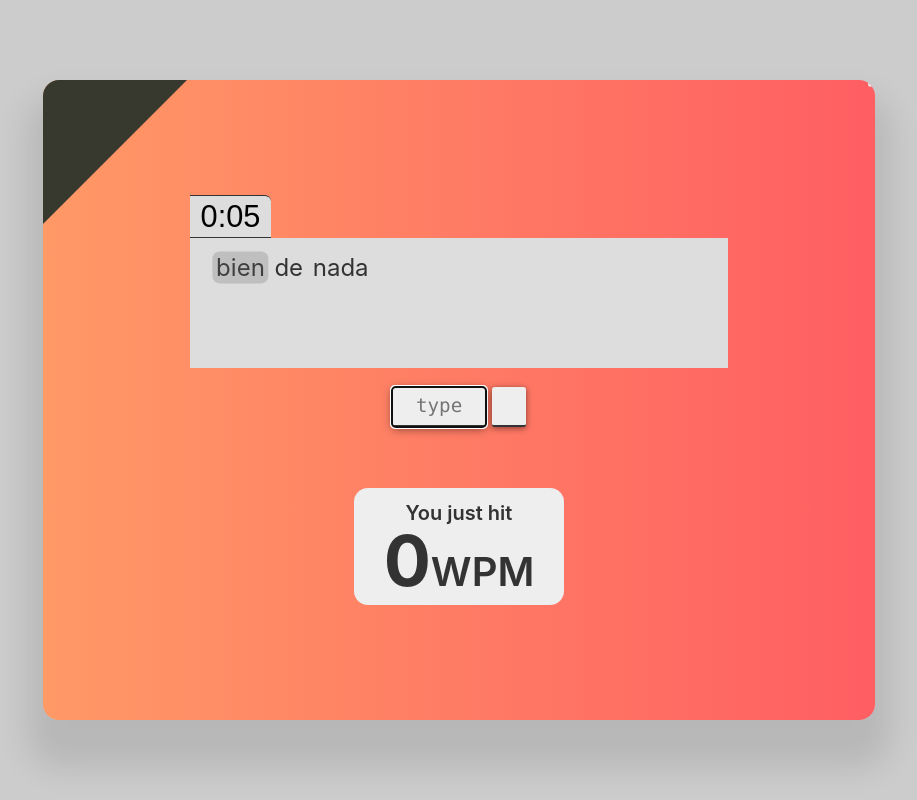
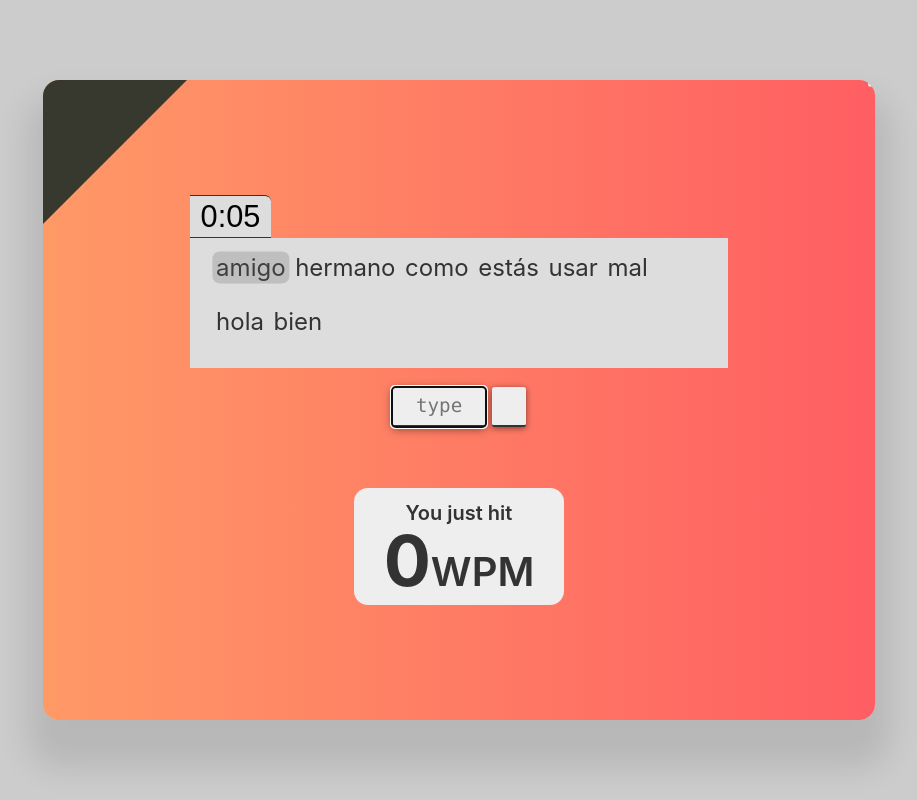
Before and after one commit to BryanFonseca/touch-type-react, a React (Create React App) app: page / in a window 1280 px wide. Shown: the whole page, without its empty margins (181-1098 px from the left). Built offline with nearby package versions, Linux system fonts and the light colour scheme.

Commit message:
Add initial words shuffling

```diff
--- a/src/App.js
+++ b/src/App.js
@@ -2,8 +2,24 @@ import { useState } from "react";
 import Score from "./components/Score";
 import TouchTyper from "./components/TouchTyper";
 
+function shuffle(array) {
+    for (let i = 0; i < array.length; i++) {
+        const element = array[i];
+        const randomIndex = Math.floor(Math.random() * array.length);
+        const randomElement = array[randomIndex];
+        array[i] = randomElement;
+        array[randomIndex] = element;
+    }
+    // shallow copy is good enough for this
+    return [...array];
+}
+
+const wordsDB = ['hola', 'bien', 'mal', 'como', 'estás', 'amigo', 'hermano', 'usar'];
+
 function App() {
     const [lastHighScore, setLastHighScore] = useState(0);
+    const [words, setWords] = useState(shuffle(wordsDB));
+
     return (
         <main className="app-container">
             {/* corner-github */}
@@ -23,7 +39,11 @@ function App() {
                 </button>
             </div>
 
-            <TouchTyper onFinish={setLastHighScore} />
+            <TouchTyper
+                words={words}
+                onReset={() => setWords(shuffle(wordsDB))}
+                onFinish={setLastHighScore}
+            />
             <Score scored={lastHighScore} />
         </main>
     );
--- a/src/components/TouchTyper.js
+++ b/src/components/TouchTyper.js
@@ -3,8 +3,6 @@ import ResetButton from "./ResetButton";
 import Timer from "./Timer";
 import TyperInput, { getSummary } from "./TyperInput";
 import WordsContainer from "./WordsContainer";
-
-const words = ["bien", "de", "nada"];
 
 function isInsideFirstLineArea(container, element) {
     const { top: elementTop } = element.getBoundingClientRect();
@@ -23,7 +21,7 @@ function calculateWpm(typedChars, initialSeconds) {
     return wordsPerMinute.toFixed(0);
 }
 
-function TouchTyper({ onFinish }) {
+function TouchTyper({ words, onReset, onFinish }) {
     const [currentWordIndex, setCurrentWordIndex] = useState(0);
     // getSummary is used to initialize an object with the same structure for the first render
     const [typingDetails, setTypingDetails] = useState(getSummary("", ""));
@@ -46,6 +44,7 @@ function TouchTyper({ onFinish }) {
         setResetKey(Math.random().toString());
         setCurrentWordIndex(0);
         setTypingDetails(getSummary("", ""));
+        onReset();
     }
 
     const handleTimeout = useCallback(
@@ -56,7 +55,7 @@ function TouchTyper({ onFinish }) {
                 .reduce((prev, curr) => prev + curr.length + 1, 0);
             onFinish(calculateWpm(typedChars, initialTime));
         },
-        [onFinish, currentWordIndex]
+        [onFinish, currentWordIndex, words]
     );
 
     // auto-scrolling behavior
```
